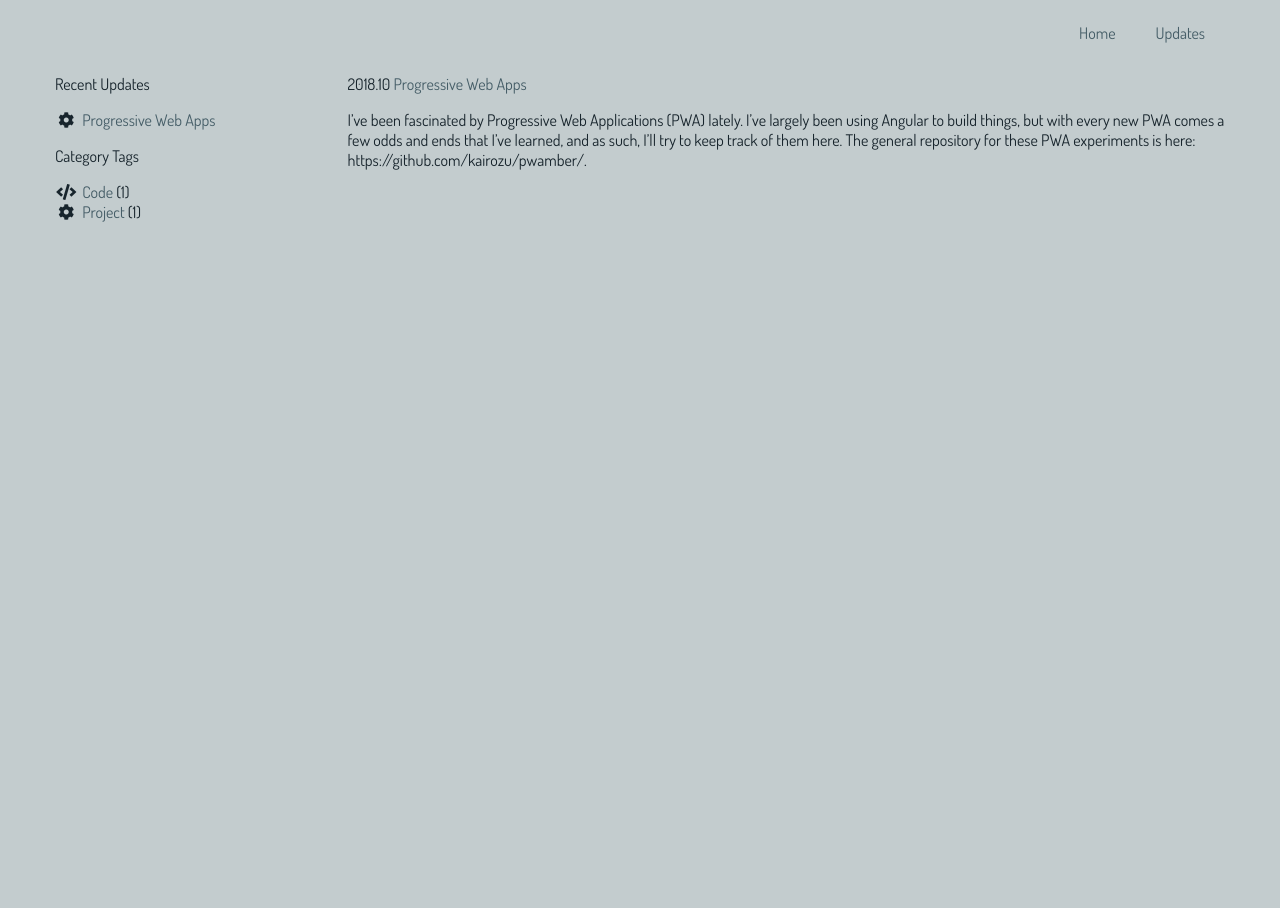
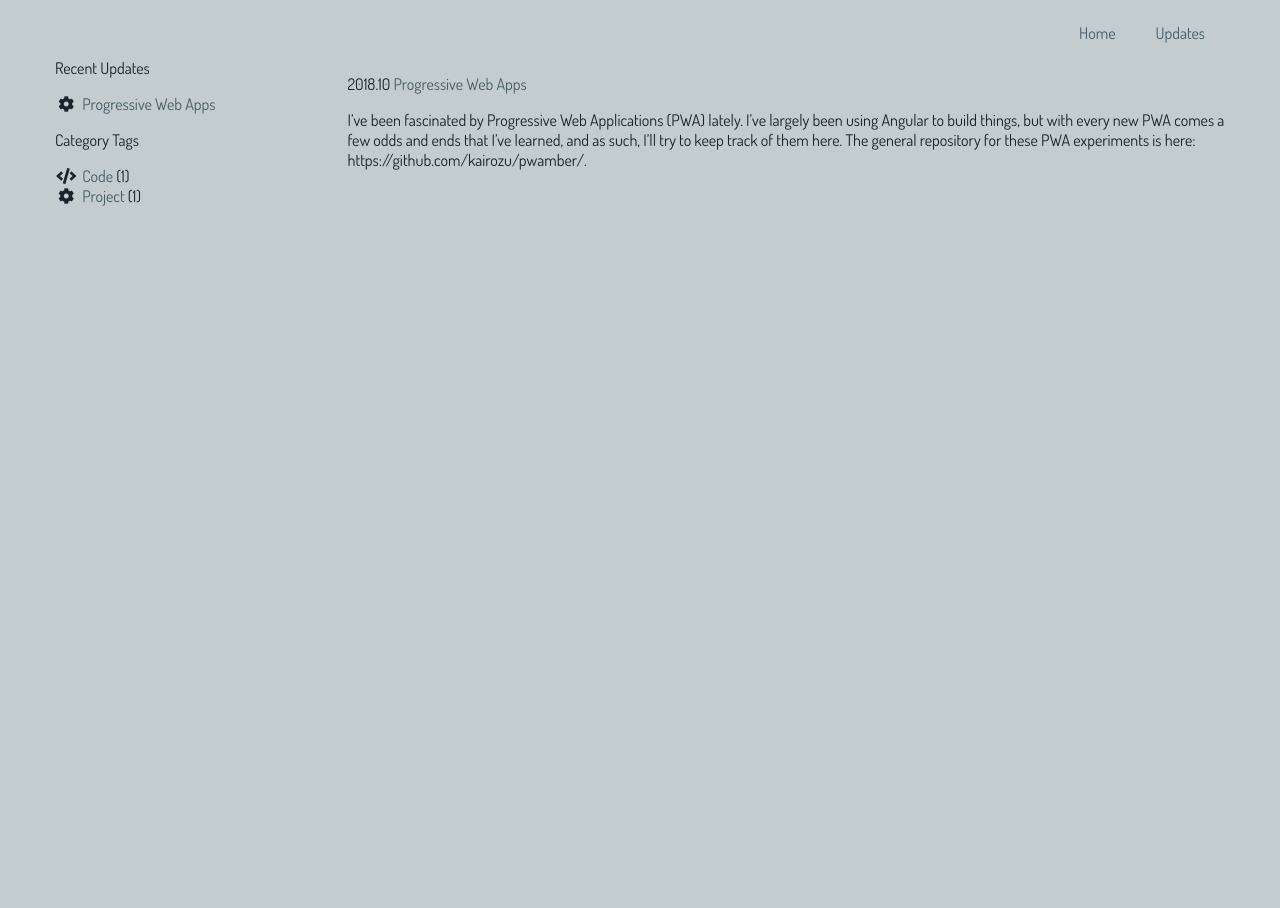
Before and after one commit to kairozu/kairozu.github.io, a Jekyll site: the page built from updates/index.md, in a window 1280 px wide. Built offline with Jekyll 4.4.1, drawn with Linux system fonts in a browser that asks for light colours; nearby versions of some CDN libraries.

Commit message:
reverting p tags

```diff
--- a/_layouts/list.html
+++ b/_layouts/list.html
@@ -1,7 +1,7 @@
 {% include head.html %}
     <div class="fcMain">
         <div class="fcSideList">
-            <p>Recent Updates</p>
+            Recent Updates
             <ul class="fa-ul">
                 {% for p in site.posts %}
                     <li>
@@ -26,7 +26,7 @@
                     </li>
                 {% endfor %}
             </ul>
-            <p>Category Tags</p>
+            Category Tags
             <ul class="fa-ul">
                 {% assign tags = site.tags | sort 0 %}
                 {% for tag_item in tags %}
```
